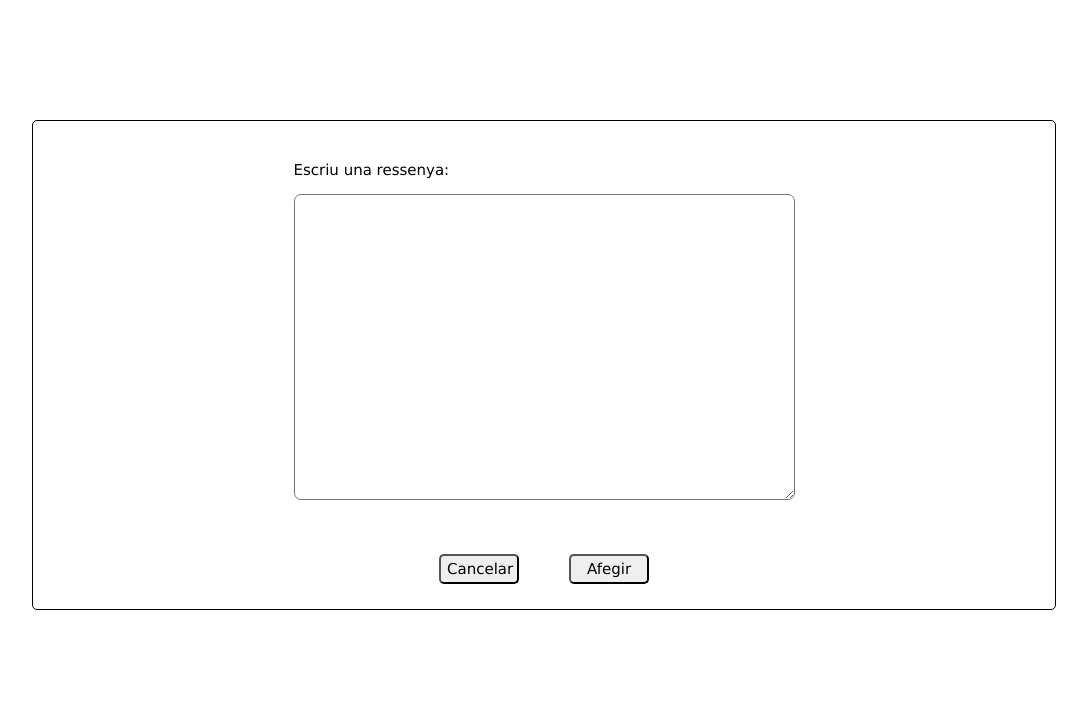
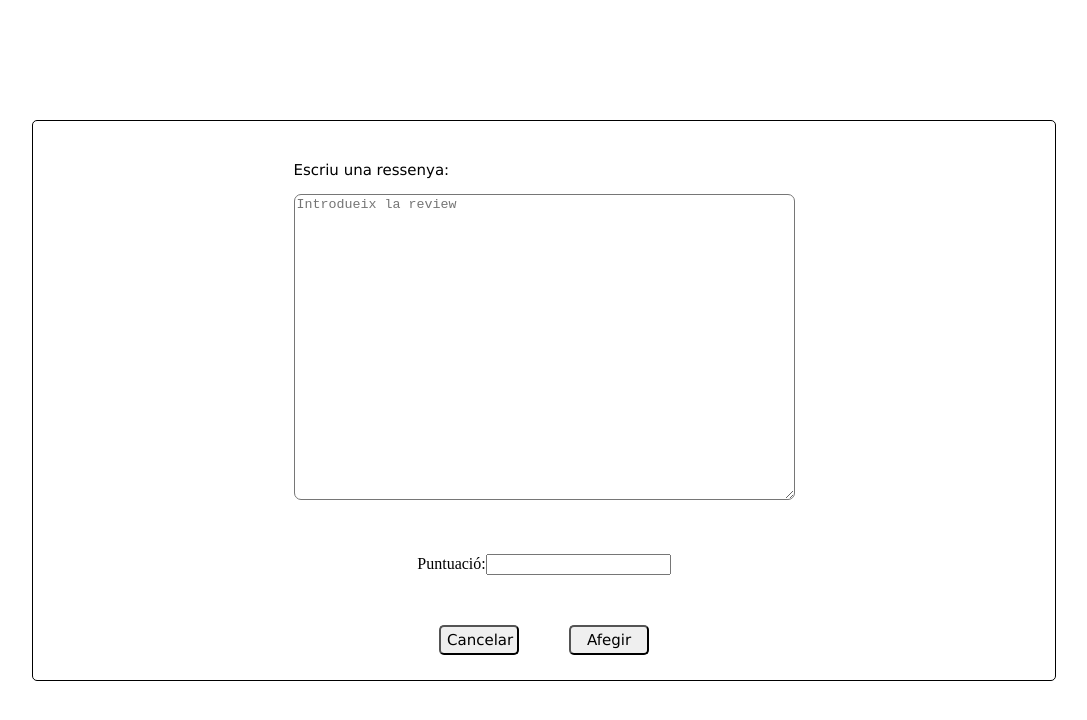
Before and after one commit to pooukah/TriVerse_REACT, a React (Vite) app in the folder TriVerse/: page /afegirReview in a window 1280 px wide. Shown: the top 720 px of the page, without its empty margins (96-1183 px from the left). Built offline with nearby package versions, Linux system fonts and the light colour scheme.

Commit message:
Fet fetch per crear reviews Refs #3

```diff
--- a/TriVerse/src/App.jsx
+++ b/TriVerse/src/App.jsx
@@ -20,7 +20,7 @@ function App(){
       <Footer/>*/
     <BrowserRouter>
         <Routes>
-          <Route path="/perfil" element={<Perfil />} />
+          <Route path="/perfil/:id" element={<Perfil />} />
           <Route path="/resetPassword" element={<ResetPassword />} />
           <Route path="/reviews" element={<Reviews />} />
           <Route path="/afegirReview" element={<AfegirReview />} />
--- a/TriVerse/src/components/AfegirReview.jsx
+++ b/TriVerse/src/components/AfegirReview.jsx
@@ -1,16 +1,72 @@
+import { useState } from 'react';
+
 function AfegirReview() {
+    const tornarPageReviews = () => {
+        window.location.assign("/reviews");
+    }
+
+    const [description, setDescription] = useState("");
+    const [rating, setRating] = useState("");
+    const objectId = 1;
+
+    const handleSubmit = async (e) => {
+        e.preventDefault();
+        console.log(description);
+        console.log(rating);
+
+        const reviewData = {
+            description: description,
+            rating: parseFloat(rating),
+            object: objectId
+        };
+
+        try {
+
+
+            const response = await fetch("http://127.0.0.1:8000/api/createReview/",{
+                method: "POST",
+                headers: {
+                    "Content-Type": "application/json",
+                },
+                body: JSON.stringify(reviewData)
+            });
+
+            const data = await response.json();
+            console.log("Review creada", data);
+        } catch (error) {
+            console.log("Error al crear review", error);
+        }
+
+    }
+
+
     return (
         <div>
+            <form onSubmit={handleSubmit}>
                 <div className="div-afegir-ressenya">
                     <label>
                         <p>Escriu una ressenya:</p>
-                    <textarea name="review" rows={20} cols={60} />
+                        <textarea
+                            value={description}
+                            onChange={(e) => setDescription(e.target.value)}
+                            rows={20} cols={60}
+                            placeholder="Introdueix la review"
+                        />
+                    </label>
+                    <label>
+                        Puntuació:
+                        <input
+                            type="number"
+                            value={rating}
+                            onChange={(e) => setRating(e.target.value)}
+                        />
                     </label>
                     <div className="botons-afegir-review">
-                    <button>Cancelar</button>
-                    <button>Afegir</button>
+                        <button type="button" onClick={tornarPageReviews}>Cancelar</button>
+                        <button type="submit">Afegir</button>
                     </div>
                 </div>
+            </form>
         </div>
 
     )
--- a/TriVerse/src/components/Perfil.jsx
+++ b/TriVerse/src/components/Perfil.jsx
@@ -11,7 +11,7 @@ function Perfil() {
     const [profileData, setProfileData] = useState([]);
 
         async function getProfileData() {
-            const url = "http://127.0.0.1:8000/api/profile?format=json";
+            const url = `http://127.0.0.1:8000/api/profile/${id}/`;
             try {
                 const response = await fetch(url, { method: "GET" });
                 if(response.ok) {
--- a/TriVerse/src/components/Reviews.jsx
+++ b/TriVerse/src/components/Reviews.jsx
@@ -44,17 +44,16 @@ function Reviews() {
             <div className="container-principal-reviews">
                 {objects.map((obj) => (
                 <div className="div-reviews">
-                    <img src={obj.img_url} alt="imatge d'un joc" />
                 </div>
                 ))}
 
                 <div className="container-descripcio">
-                    {objects.map((obj) =>(
+                    {objects.map((obj, index) =>(
                     <div className="div-descripcio">
-                        <h1 className="titol-review">{obj.title}</h1>
-                        <p>{obj.sinopsis}</p>
-                        <p>Plataforma: {obj.platform}</p>
-                        <p>Tipus: {obj.type}</p>
+                        <h1 className="titol-review" key={index}>{obj.title}</h1>
+                        <p key={index}>{obj.sinopsis}</p>
+                        <p key={index}>Plataforma: {obj.platform}</p>
+                        <p key={index}>Tipus: {obj.type}</p>
                         <div className="div-botons-review">
                             <button onClick={afegirReview}>Afegir review</button>
                             <button>Afegir donació</button>
```
Lines whose indentation alone changed are shown as unchanged.
